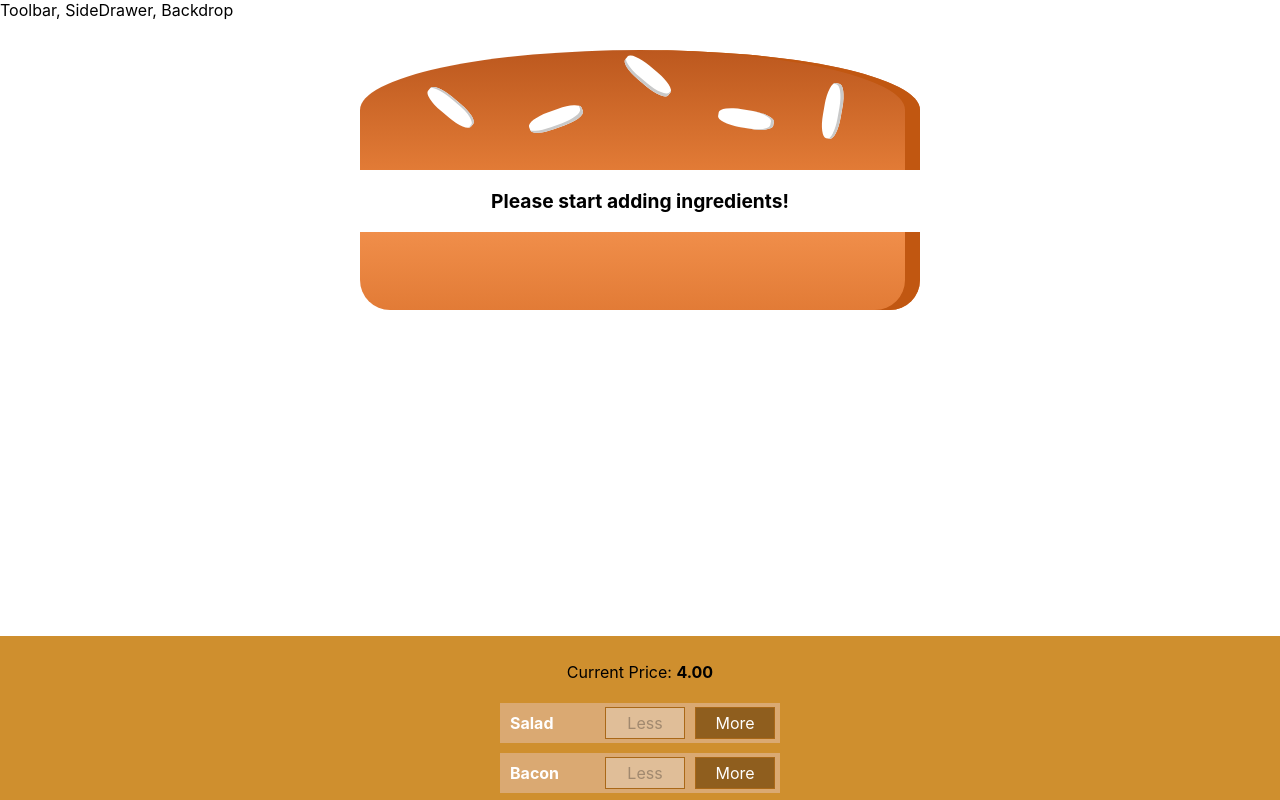
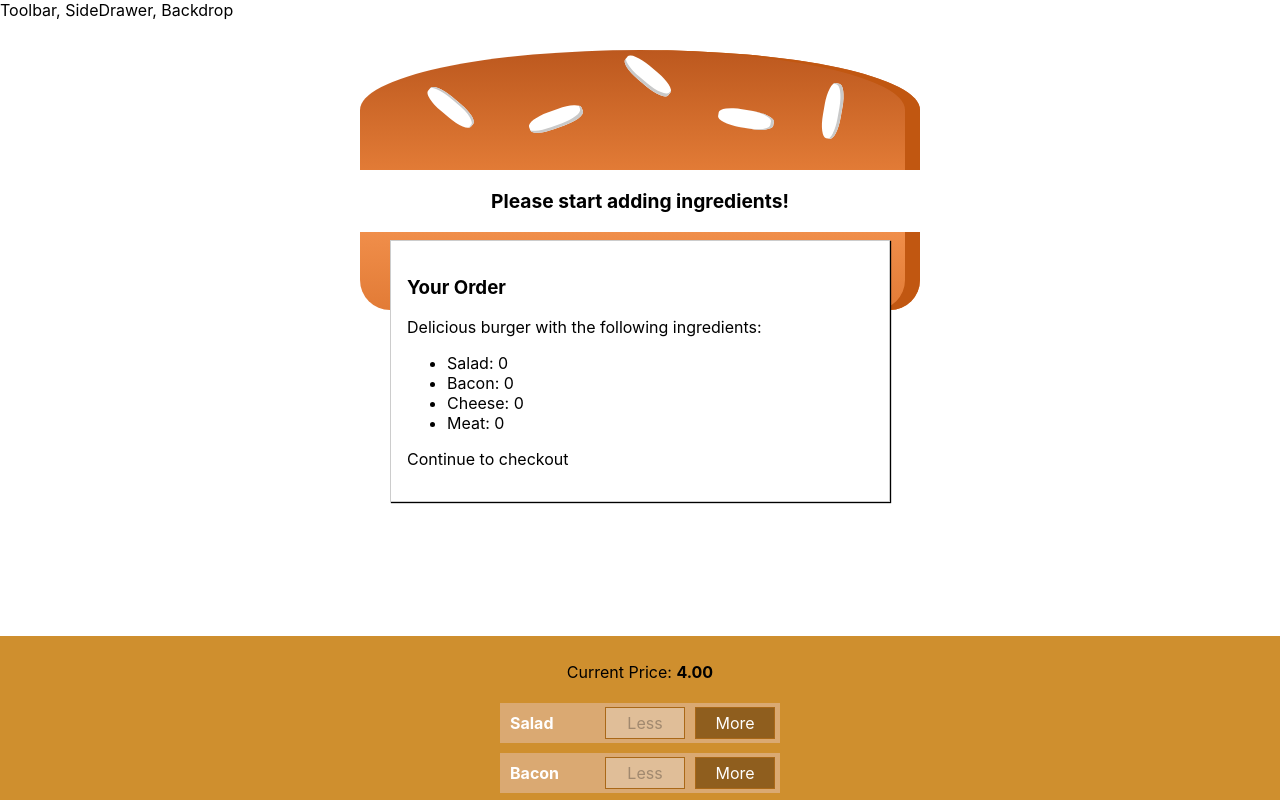
Before and after one commit to danielbyun/burger-builder, a React app: page / in a window 1280 px wide. Shown: the top 800 px of the page. Built offline with nearby package versions, Linux system fonts and the light colour scheme.

Commit message:
add modal and ordersummary components for checkout process

```diff
--- /dev/null
+++ b/src/components/Burger/OrderSummary/OrderSummary.js
@@ -0,0 +1,24 @@
+import React from "react";
+import Aux from "../../../hoc/Aux";
+
+const OrderSummary = props => {
+  const ingredientSummary = Object.keys(props.ingredients).map(key => {
+    return (
+      <li key={key}>
+        <span style={{ textTransform: "capitalize" }}>{key}</span>:{" "}
+        {props.ingredients[key]}
+      </li>
+    );
+  });
+
+  return (
+    <Aux>
+      <h3>Your Order</h3>
+      <p>Delicious burger with the following ingredients: </p>
+      <ul>{ingredientSummary}</ul>
+      <p>Continue to checkout</p>
+    </Aux>
+  );
+};
+
+export default OrderSummary;
--- /dev/null
+++ b/src/components/UI/Modal/Modal.css
@@ -0,0 +1,20 @@
+.Modal {
+  position: fixed;
+  z-index: 500;
+  background-color: white;
+  width: 70%;
+  border: 1px solid #ccc;
+  box-shadow: 1px 1px 1px black;
+  padding: 16px;
+  left: 15%;
+  top: 30%;
+  box-sizing: border-box;
+  transition: all 0.3s ease-out;
+}
+
+@media (min-width: 600px) {
+  .Modal {
+    width: 500px;
+    left: calc(50% - 250px);
+  }
+}
--- /dev/null
+++ b/src/components/UI/Modal/Modal.js
@@ -0,0 +1,6 @@
+import React from "react";
+import "./Modal.css";
+
+const Modal = props => <div className="Modal">{props.children}</div>;
+
+export default Modal;
--- a/src/containers/BurgerBuilder/BurgerBuilder.js
+++ b/src/containers/BurgerBuilder/BurgerBuilder.js
@@ -2,7 +2,8 @@
 import Aux from "../../hoc/Aux";
 import Burger from "../../components/Burger/Burger";
 import BuildControls from "../../components/Burger/BuildControls/BuildControls";
-import { thisTypeAnnotation } from "@babel/types";
+import Modal from "../../components/UI/Modal/Modal";
+import OrderSummary from "../../components/Burger/OrderSummary/OrderSummary";
 
 const INGREDIENT_PRICES = {
   salad: 0.5,
@@ -82,6 +83,10 @@
     // {salad: true, meat: false, ...}
     return (
       <Aux>
+        <Modal>
+          <OrderSummary ingredients={this.state.ingredients} />
+        </Modal>
+
         <Burger ingredients={this.state.ingredients} />
         <BuildControls
           ingredientAdded={this.addIngredientHandler}
```
Also changed, not shown: src/components/UI/Backdrop/Backdrop.js (added).
